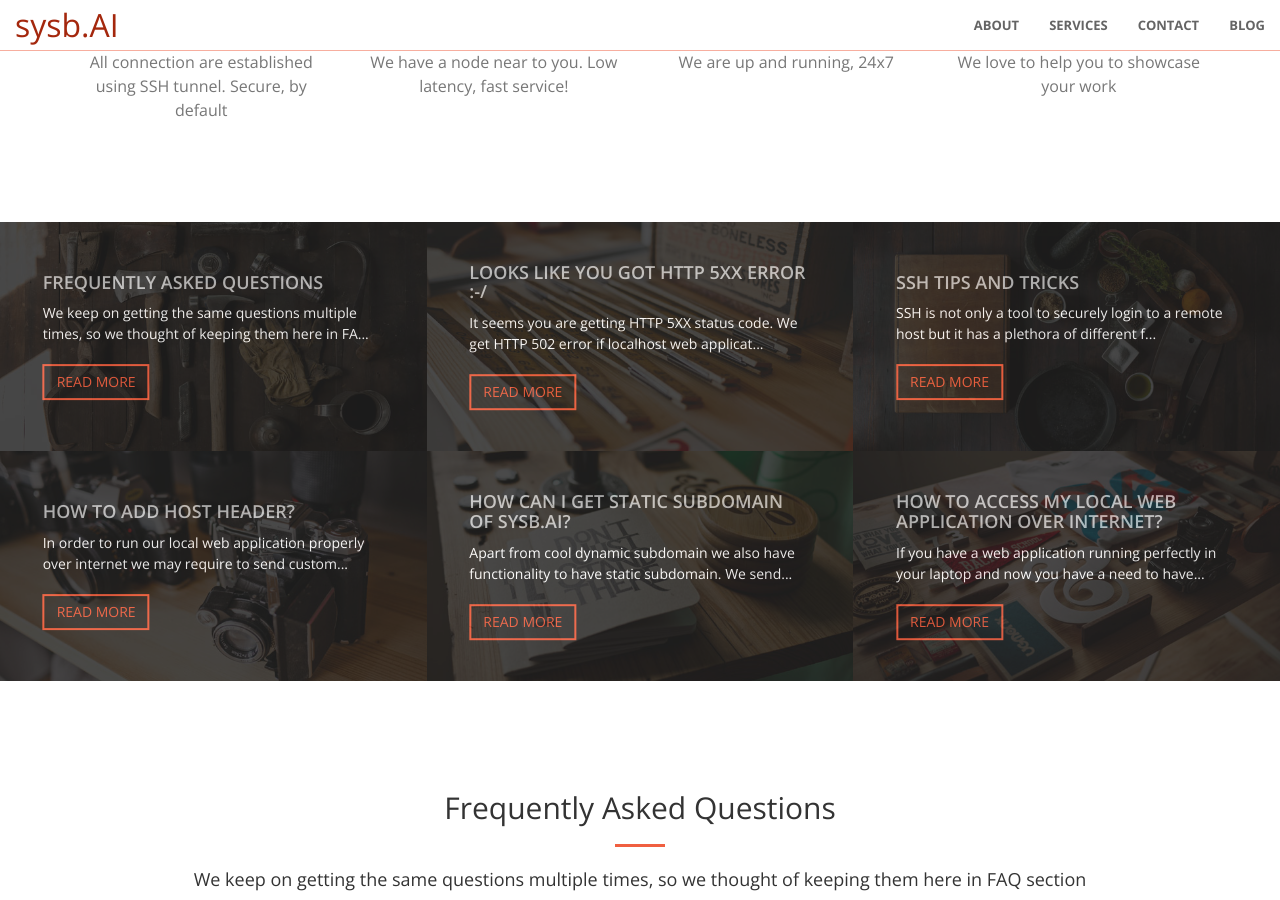
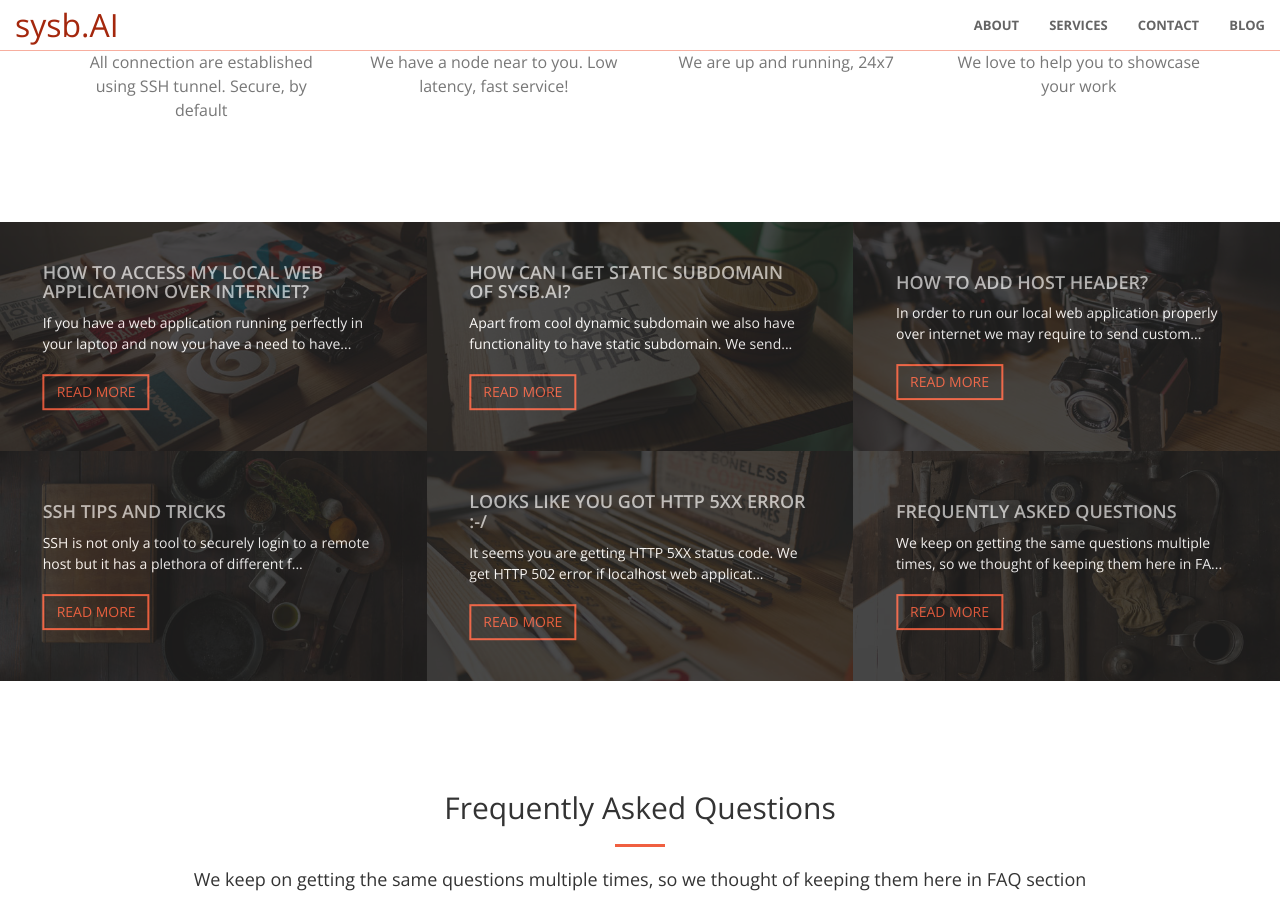
Before and after one commit to usama7628674/sysb.AI, a Jekyll site: the page built from index.html, in a window 1280 px wide and 900 px high, scrolled down 1543 px. Built offline with Jekyll 4.4.1, drawn with Linux system fonts in a browser that asks for light colours.

Commit message:
reversed

```diff
--- a/_includes/portfolio.html
+++ b/_includes/portfolio.html
@@ -2,7 +2,7 @@
     <div class="container-fluid">
         {% assign posts = site.posts | where: "tag", "landing-page" %}
         <div class="row no-gutter">
-            {% for post in posts limit:6 %}
+            {% for post in posts reversed limit:6 %}
             <div class="col-lg-4 col-sm-6">
                 <div class="portfolio-box">
                     <img src="{{ post.image | relative_url }}" class="img-responsive" alt="">
```
